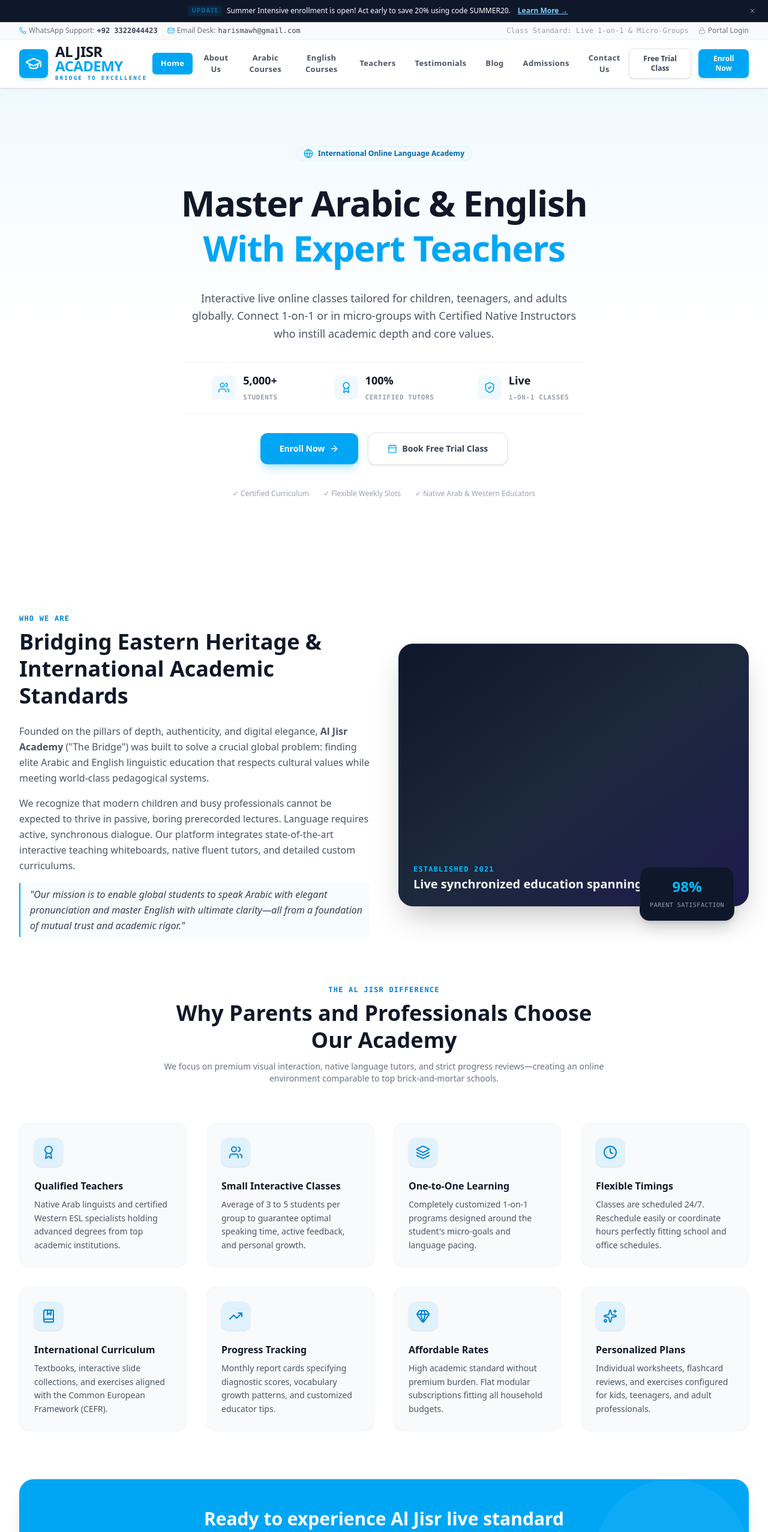
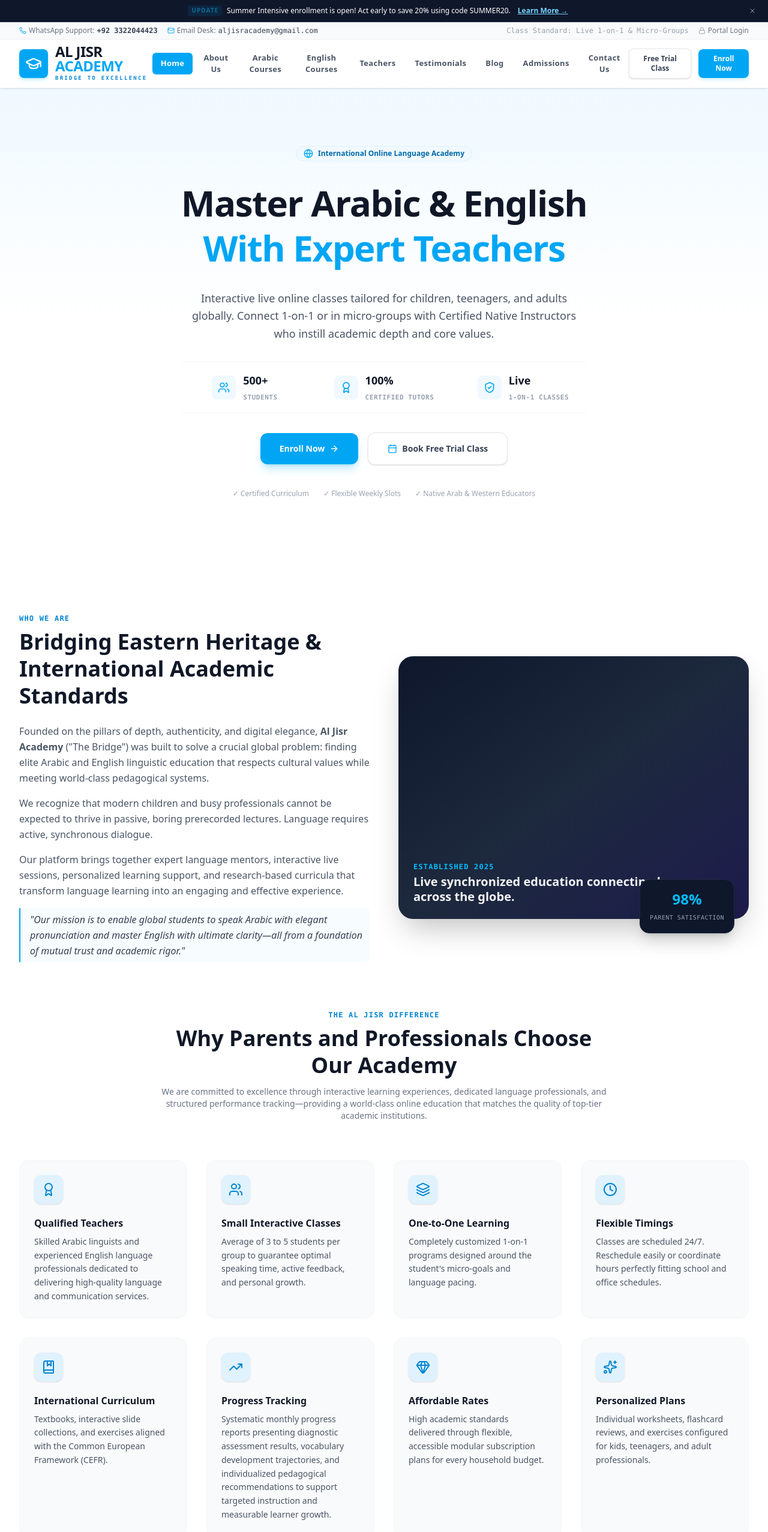
Before and after one commit to muhammmadbinharis2012-ctrl/hostinger-domain-test, a React (Vite) app: page / in a window 1280 px wide. Shown: the top 2554 px of the page at 60% size. Built offline with nearby package versions, Linux system fonts and the light colour scheme.

Commit message:
feat: update teacher profiles and content details
- Sync teacher data with manual state preservation
- Update support contact email
- Refine About Us copy and hero metrics
- Streamline testimonials dashboard layout

```diff
--- a/src/App.tsx
+++ b/src/App.tsx
@@ -46,7 +46,11 @@
     if (saved) {
       const parsed = JSON.parse(saved);
       if (parsed.some((t: Teacher) => t.id.startsWith('teacher-'))) {
-        return parsed;
+        // Keep default pre-seeded profiles updated with latest static additions or name corrections, while preserving custom manual entries
+        return parsed.map((t: Teacher) => {
+          const matchedStatic = DEFAULT_TEACHERS.find(dt => dt.id === t.id);
+          return matchedStatic ? matchedStatic : t;
+        });
       }
     }
     return DEFAULT_TEACHERS;
--- a/src/components/AboutUs.tsx
+++ b/src/components/AboutUs.tsx
@@ -26,7 +26,7 @@
     {
       icon: Award,
       title: 'Qualified Teachers',
-      desc: 'Native Arab linguists and certified Western ESL specialists holding advanced degrees from top academic institutions.'
+      desc: 'Skilled Arabic linguists and experienced English language professionals dedicated to delivering high-quality language and communication services.'
     },
     {
       icon: Users,
@@ -51,12 +51,12 @@
     {
       icon: TrendingUp,
       title: 'Progress Tracking',
-      desc: 'Monthly report cards specifying diagnostic scores, vocabulary growth patterns, and customized educator tips.'
+      desc: 'Systematic monthly progress reports presenting diagnostic assessment results, vocabulary development trajectories, and individualized pedagogical recommendations to support targeted instruction and measurable learner growth.'
     },
     {
       icon: Gem,
       title: 'Affordable Rates',
-      desc: 'High academic standard without premium burden. Flat modular subscriptions fitting all household budgets.'
+      desc: 'High academic standards delivered through flexible, accessible modular subscription plans for every household budget.'
     },
     {
       icon: Sparkles,
@@ -83,7 +83,10 @@
                 Founded on the pillars of depth, authenticity, and digital elegance, <strong>Al Jisr Academy</strong> ("The Bridge") was built to solve a crucial global problem: finding elite Arabic and English linguistic education that respects cultural values while meeting world-class pedagogical systems.
               </p>
               <p>
-                We recognize that modern children and busy professionals cannot be expected to thrive in passive, boring prerecorded lectures. Language requires active, synchronous dialogue. Our platform integrates state-of-the-art interactive teaching whiteboards, native fluent tutors, and detailed custom curriculums.
+                We recognize that modern children and busy professionals cannot be expected to thrive in passive, boring prerecorded lectures. Language requires active, synchronous dialogue.
+              </p>
+              <p>
+                Our platform brings together expert language mentors, interactive live sessions, personalized learning support, and research-based curricula that transform language learning into an engaging and effective experience.
               </p>
               <p className="border-l-2 border-sky-500 pl-4 py-1.5 italic bg-sky-50/50 rounded-r-lg text-gray-700">
                 "Our mission is to enable global students to speak Arabic with elegant pronunciation and master English with ultimate clarity—all from a foundation of mutual trust and academic rigor."
@@ -95,8 +98,8 @@
             <div className="aspect-video sm:aspect-[4/3] rounded-3xl overflow-hidden bg-gradient-to-br from-slate-900 via-slate-800 to-indigo-950 shadow-2xl relative border border-slate-800">
               <div className="absolute inset-0 bg-transparent" />
               <div className="absolute bottom-6 left-6 right-6 text-white text-center sm:text-left">
-                <p className="text-xs font-bold tracking-widest uppercase text-sky-400 font-mono">ESTABLISHED 2021</p>
-                <h3 className="font-extrabold text-lg sm:text-xl mt-1 leading-tight text-white/95">Live synchronized education spanning 40+ countries.</h3>
+                <p className="text-xs font-bold tracking-widest uppercase text-sky-400 font-mono">ESTABLISHED 2025</p>
+                <h3 className="font-extrabold text-lg sm:text-xl mt-1 leading-tight text-white/95">Live synchronized education connecting learners across the globe.</h3>
               </div>
             </div>
 
@@ -118,7 +121,7 @@
               Why Parents and Professionals Choose Our Academy
             </h2>
             <p className="text-gray-500 text-sm mt-3 font-sans">
-              We focus on premium visual interaction, native language tutors, and strict progress reviews—creating an online environment comparable to top brick-and-mortar schools.
+              We are committed to excellence through interactive learning experiences, dedicated language professionals, and structured performance tracking—providing a world-class online education that matches the quality of top-tier academic institutions.
             </p>
           </div>
 
--- a/src/components/ContactUs.tsx
+++ b/src/components/ContactUs.tsx
@@ -97,7 +97,7 @@
 
               {/* Email Desk */}
               <a
-                href="mailto:harismawh@gmail.com"
+                href="mailto:aljisracademy@gmail.com"
                 className="flex items-center gap-4 p-4 bg-gray-50 hover:bg-gray-100/80 border rounded-2xl transition group"
                 id="email-desk-shortcut"
               >
@@ -106,7 +106,7 @@
                 </div>
                 <div>
                   <span className="text-[10px] uppercase font-mono tracking-wider font-bold text-sky-600 block">Email Admissions</span>
-                  <span className="font-sans font-extrabold text-gray-900 text-sm sm:text-base font-mono">harismawh@gmail.com</span>
+                  <span className="font-sans font-extrabold text-gray-900 text-sm sm:text-base font-mono">aljisracademy@gmail.com</span>
                 </div>
               </a>
 
--- a/src/components/Footer.tsx
+++ b/src/components/Footer.tsx
@@ -134,7 +134,7 @@
               </li>
               <li className="flex items-center gap-2">
                 <Mail className="w-4 h-4 text-sky-400 flex-shrink-0" />
-                <span className="font-mono text-gray-300">harismawh@gmail.com</span>
+                <span className="font-mono text-gray-300">aljisracademy@gmail.com</span>
               </li>
             </ul>
           </div>
--- a/src/components/Hero.tsx
+++ b/src/components/Hero.tsx
@@ -50,7 +50,7 @@
                   <Users className="w-5 h-5" />
                 </div>
                 <div className="text-center sm:text-left">
-                  <span className="block text-lg font-bold text-gray-900">5,000+</span>
+                  <span className="block text-lg font-bold text-gray-900">500+</span>
                   <span className="text-[11px] uppercase tracking-wider text-gray-400 font-semibold font-mono">Students</span>
                 </div>
               </div>
--- a/src/components/Navbar.tsx
+++ b/src/components/Navbar.tsx
@@ -88,9 +88,9 @@
             <Phone className="w-3 h-3 text-sky-500" />
             <span className="hidden sm:inline font-medium">WhatsApp Support:</span> <span className="font-mono text-gray-700 font-semibold">+92 3322044423</span>
           </a>
-          <a href="mailto:harismawh@gmail.com" className="flex items-center gap-1 hover:text-sky-600 transition" id="util-link-mail">
+          <a href="mailto:aljisracademy@gmail.com" className="flex items-center gap-1 hover:text-sky-600 transition" id="util-link-mail">
             <Mail className="w-3 h-3 text-sky-500" />
-            <span className="hidden sm:inline font-medium">Email Desk:</span> <span className="font-mono text-gray-700">harismawh@gmail.com</span>
+            <span className="hidden sm:inline font-medium">Email Desk:</span> <span className="font-mono text-gray-700">aljisracademy@gmail.com</span>
           </a>
         </div>
         <div className="flex items-center gap-4">
--- a/src/components/Testimonials.tsx
+++ b/src/components/Testimonials.tsx
@@ -113,22 +113,10 @@
           <p className="text-xs font-mono font-bold uppercase tracking-widest text-sky-400 mb-2">Our Global Impact</p>
           <h3 className="text-2xl sm:text-3xl font-extrabold max-w-xl mx-auto leading-snug">Where Al Jisr Academy coordinates speak from</h3>
 
-          <div className="grid grid-cols-2 md:grid-cols-4 gap-8 mt-10">
+          <div className="flex justify-center mt-10">
             <div>
-              <span className="block text-3xl sm:text-4xl font-extrabold text-white font-mono">USA & CAN</span>
-              <span className="text-[11px] uppercase tracking-wider text-gray-400 mt-1 font-semibold block">48% of Students</span>
-            </div>
-            <div>
-              <span className="block text-3xl sm:text-4xl font-extrabold text-white font-mono">UNITED KINGDOM</span>
-              <span className="text-[11px] uppercase tracking-wider text-gray-400 mt-1 font-semibold block">26% of Students</span>
-            </div>
-            <div>
-              <span className="block text-3xl sm:text-4xl font-extrabold text-white font-mono">MIDDLE EAST</span>
-              <span className="text-[11px] uppercase tracking-wider text-gray-400 mt-1 font-semibold block">18% of Students</span>
-            </div>
-            <div>
-              <span className="block text-3xl sm:text-4xl font-extrabold text-white font-mono">GLOBAL REST</span>
-              <span className="text-[11px] uppercase tracking-wider text-gray-400 mt-1 font-semibold block">8% of Students</span>
+              <span className="block text-3xl sm:text-4xl font-extrabold text-white font-mono uppercase">GLOBAL WORLD</span>
+              <span className="text-[11px] uppercase tracking-wider text-gray-400 mt-1 font-semibold block">100% of Students</span>
             </div>
           </div>
         </div>
--- a/src/data.ts
+++ b/src/data.ts
@@ -266,35 +266,47 @@
   },
   {
     id: 'teacher-02',
-    name: 'Sadia',
+    name: 'Sadia Sheikh',
     photoUrl: 'https://images.unsplash.com/photo-1544005313-94ddf0286df2?auto=format&fit=crop&q=80&w=400',
     qualifications: [
-      'BA in Arabic Language & Literature',
-      'Ijazah in Tajweed & Quranic Recitation Rules (Sanad)',
-      'Advanced Certificate in Teaching Arabic as a Second Language'
+      'Masters in Islamic Studies & Arabic',
+      'Expertise in Early Childhood language Acquisition'
     ],
     experience: '10 Years',
-    biography: 'An esteemed educator with a decade of expertise, Teacher Sadia blends traditional scholastic eloquence with modern digital methods. She excels in teaching Arabic dialogue, classical eloquence, and guiding students in precise Quranic Tajweed rules.',
+    biography: 'An esteemed educator with a decade of expertise, Teacher Sadia Sheikh blends traditional scholastic eloquence with modern digital methods. She excels in teaching Arabic dialogue, classical eloquence, and guiding students in precise Quranic Tajweed rules.',
     specialties: ['Quranic Arabic', 'Tajweed Rules', 'Arabic Conversation', 'Arabic for Women & Children'],
     isActive: true
   },
   {
+    id: 'teacher-06',
+    name: 'Humaira Hussain',
+    photoUrl: '',
+    qualifications: [
+      'Masters in Islamic Studies & Arabic',
+      'Expertise in Early Childhood language Acquisition'
+    ],
+    experience: '5 Years',
+    biography: 'Teacher Humaira Hussain is an accomplished educator specializing in Arabic study and early childhood linguistic mentorship. With five years of dedicated experience, she blends master-level academic insights with highly active, family-friendly methods to support every learner’s journey.',
+    specialties: ['Islamic Studies', 'Arabic Grammar', 'Bilingual Education', 'Early Language Acquisition'],
+    isActive: true
+  },
+  {
     id: 'teacher-03',
-    name: 'Momina',
+    name: 'Ama Tul Momin Mominah',
     photoUrl: 'https://images.unsplash.com/photo-1534528741775-53994a69daeb?auto=format&fit=crop&q=80&w=400',
     qualifications: [
-      'BA in Applied Linguistics',
+      'Masters in Islamic Studies & Arabic',
       'Certified Online Quran and Arabic Educator',
-      'Diploma in Early Childhood Language Acquisition'
+      'Expertise in Early Childhood language Acquisition'
     ],
     experience: '3 Years',
-    biography: 'Teacher Momina is a highly vibrant Arabic and Quranic tutor known for active learning games, custom interactive visuals, and kid-friendly phonics. She works closely with children and absolute beginners to make learning fun and rewarding.',
+    biography: 'Teacher Ama Tul Momin Mominah is a highly vibrant Arabic and Quranic tutor known for active learning games, custom interactive visuals, and kid-friendly phonics. She works closely with children and absolute beginners to make learning fun and rewarding.',
     specialties: ['Arabic for Beginners', 'Arabic Reading & Writing', 'Arabic for Children', 'Phonics & Speech'],
     isActive: true
   },
   {
     id: 'teacher-04',
-    name: 'Umer Abdullah',
+    name: 'Umer Abdullah Ahmed',
     photoUrl: 'https://images.unsplash.com/photo-1506794778202-cad84cf45f1d?auto=format&fit=crop&q=80&w=400',
     qualifications: [
       'BA in Islamic Jurisprudence & Arabic Studies',
@@ -302,7 +314,7 @@
       'Professional Diploma in Arabic Rhetoric'
     ],
     experience: '2.5 Years',
-    biography: 'Teacher Umer Abdullah specializes in high-engagement conversation clinics, grammar patterns, and standard spoken Arabic. His structured, highly supportive tutoring approach helps teenagers and young adults build strong vocabulary roots fast.',
+    biography: 'Teacher Umer Abdullah Ahmed specializes in high-engagement conversation clinics, grammar patterns, and standard spoken Arabic. His structured, highly supportive tutoring approach helps teenagers and young adults build strong vocabulary roots fast.',
     specialties: ['Arabic for Teens', 'Standard Spoken Arabic', 'Arabic Grammar (Nahw)', 'Vocabulary Integration'],
     isActive: true
   },
```
